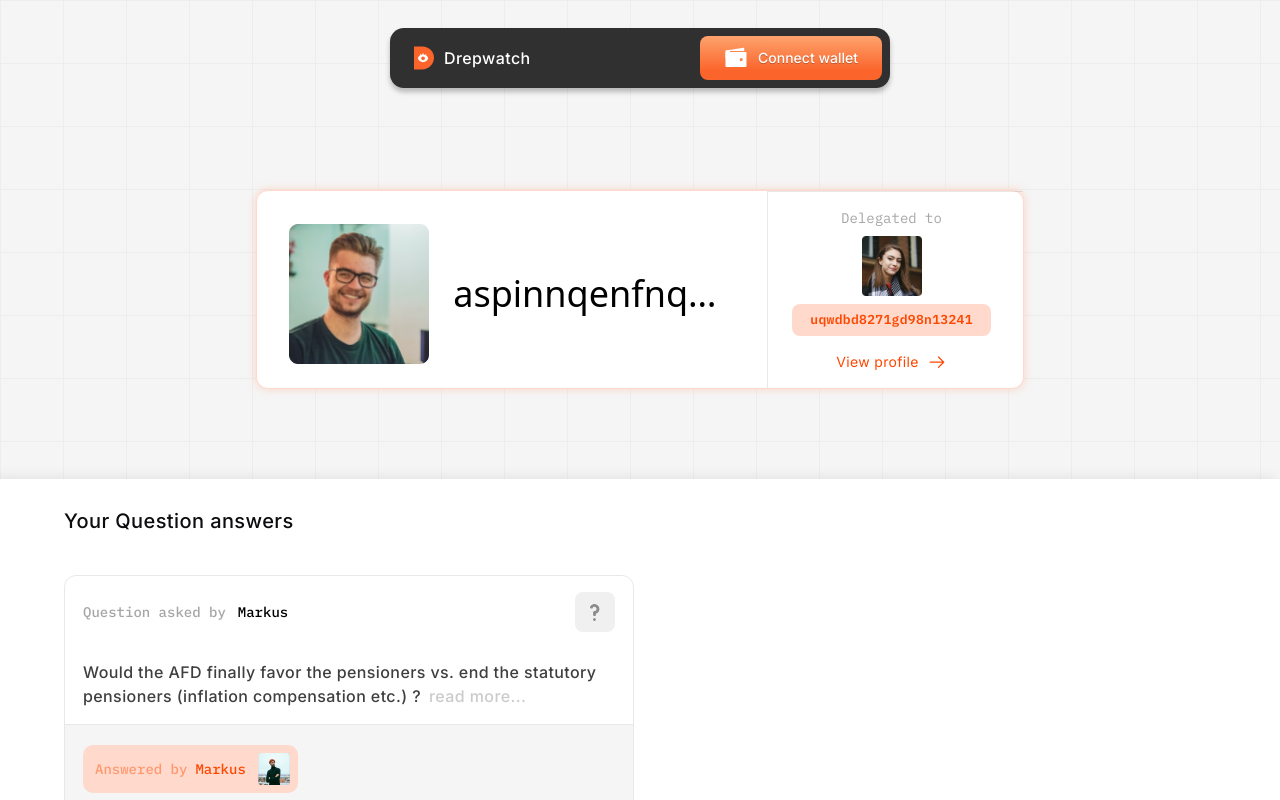
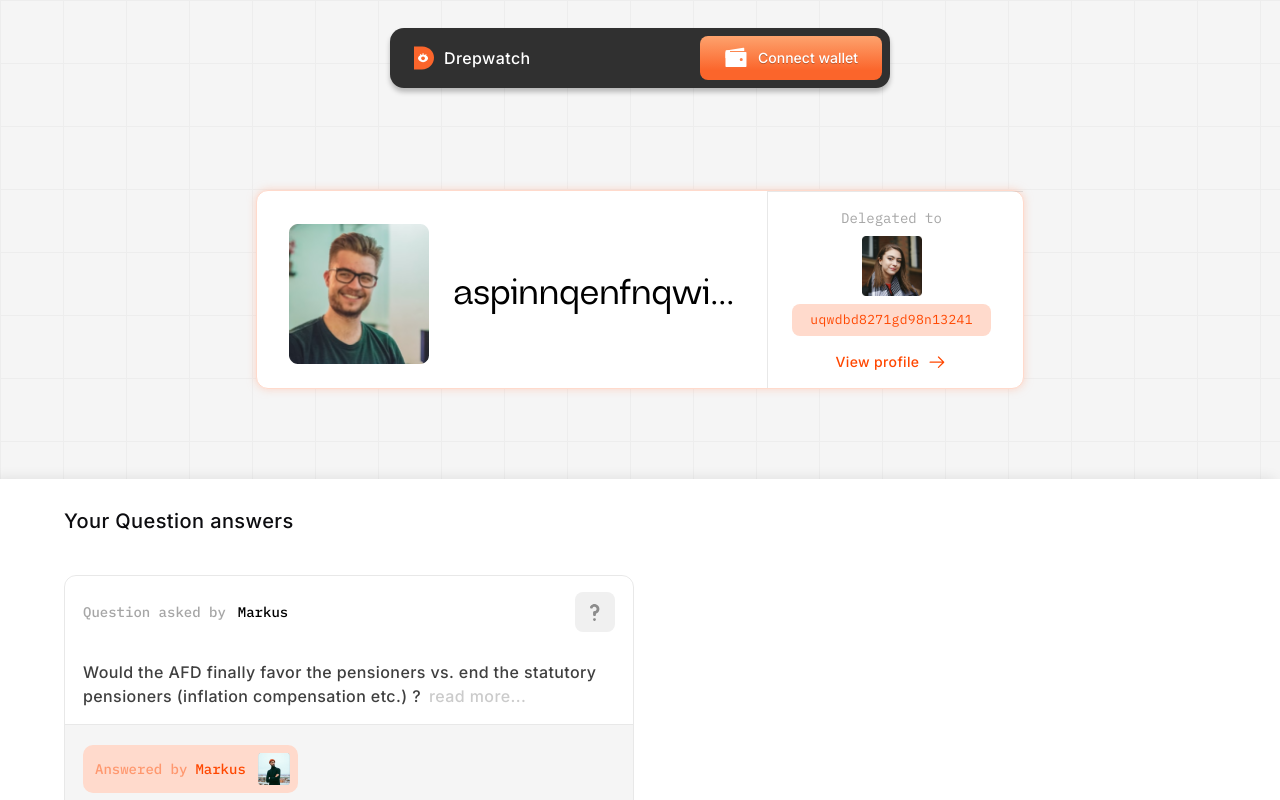
Before and after one commit to nftmakerio/drep-watch-server, a Next.js app in the folder client/: page /my-questions in a window 1280 px wide. Shown: the top 800 px of the page. Built offline with nearby package versions, Linux system fonts and the light colour scheme.

Commit message:
updated fonts

```diff
--- a/client/src/components/home.tsx
+++ b/client/src/components/home.tsx
@@ -44,7 +44,7 @@ const Home: React.FC = (): React.ReactNode => {
                     </div>
                 </div>
 
-                <div className="mt-5 text-[5vw] font-inter flex gap-1 md:gap-5 items-center">
+                <div className="mt-5 text-[5vw] flex gap-1 md:gap-5 items-center font-neue-regrade font-semibold">
                     <span>
                         Governance with
                     </span>
--- a/client/src/components/my-profile.tsx
+++ b/client/src/components/my-profile.tsx
@@ -17,7 +17,7 @@ const MyProfile: React.FC = (): React.ReactNode => {
                                 className="w-[140px] aspect-square object-cover"
                                 alt="img"
                             />
-                            <div className="max-w-[290px] truncate text-[28px] md:text-[36px] text-black ">
+                            <div className="max-w-[290px] truncate text-[28px] md:text-[36px] text-black font-neue-regrade font-medium">
                                 aspinnqenfnqwiaklasdkjf
                             </div>
                         </div>
@@ -34,11 +34,11 @@ const MyProfile: React.FC = (): React.ReactNode => {
                                 alt="img"
                             />
 
-                            <div className="rounded-lg bg-primary-light px-[18px] py-2 font-semibold text-primary font-ibm-mono text-xs md:text-[13px] tracking-wide">
+                            <div className="rounded-lg bg-primary-light px-[18px] py-2  text-primary font-ibm-mono text-xs md:text-[13px] tracking-wide">
                                 uqwdbd8271gd98n13241
                             </div>
 
-                            <button className="flex gap-2 items-center font-inter text-sm tracking-wide text-primary mt-2">
+                            <button className="flex gap-2 items-center font-inter text-sm tracking-wide text-primary mt-2 font-medium">
                                 <div>
                                     View profile
                                 </div>
--- a/client/src/components/profile.tsx
+++ b/client/src/components/profile.tsx
@@ -48,7 +48,7 @@ const Profile: React.FC = (): React.ReactNode => {
                         <div className="text-tertiary font-ibm-mono text-xs md:text-sm tracking-wide text-center md:text-left">
                             uqwdbd8271gd98n13241
                         </div>
-                        <div className="text-[36px] font-medium text-black ">
+                        <div className="text-[36px] font-medium text-black font-neue-regrade ">
                             Drep of NMKR
                         </div>
                         <div className="flex gap-2.5 items-center mt-5">
--- a/client/src/components/user.tsx
+++ b/client/src/components/user.tsx
@@ -43,7 +43,8 @@ const User: React.FC<UserProps> = ({ user }: UserProps): React.ReactNode => {
                     {user.walletId}
                 </div>
             </div>
-            <h2 className="text-4xl font-semibold leading-[1] text-center">{user.username}</h2>
+
+            <h2 className="text-4xl font-semibold leading-[1] text-center font-neue-regrade">{user.username}</h2>
 
             <div className="flex h-[100px] w-[280px] border border-brd-clr rounded-2xl bg-[#F5F5F5] px-[18px] py-3.5">
                 <div className="relative flex-1">
--- a/client/src/layout/index.tsx
+++ b/client/src/layout/index.tsx
@@ -1,4 +1,6 @@
 import { Inter, IBM_Plex_Mono } from "next/font/google";
+import localFont from 'next/font/local'
+
 import Navbar from "~/components/navbar";
 
 const inter_font = Inter({
@@ -12,10 +14,15 @@ const mono_font = IBM_Plex_Mono({
     variable: "--font-ibm-mono",
 });
 
+const neue_regrade_font = localFont({
+    src: '../../public/fonts/Neue Regrade Variable.ttf',
+    variable: "--font-neue-regrade",
+})
+
 const Layout = ({ children }: { children: React.ReactNode }) => {
     return (
         <main
-            className={`relative min-h-screen w-full bg-[#f5f5f5] ${inter_font.variable} ${mono_font.variable} grid-lines`}
+            className={`relative min-h-screen w-full bg-[#f5f5f5] ${inter_font.variable} ${mono_font.variable} ${neue_regrade_font.variable} grid-lines`}
         >
             {/* mx-auto flex h-full w-[90%] flex-col items-center justify-center md:w-[87.5%] */}
             <Navbar />
--- a/client/tailwind.config.ts
+++ b/client/tailwind.config.ts
@@ -8,6 +8,7 @@ export default {
             fontFamily: {
                 "inter": ["var(--font-inter)"],
                 "ibm-mono": ["var(--font-ibm-mono)"],
+                "neue-regrade": ["var(--font-neue-regrade)"],
             },
             colors: {
                 primary: "#FF4700",
```
Also changed, not shown: client/public/fonts/Neue Regrade Variable.ttf (added).
